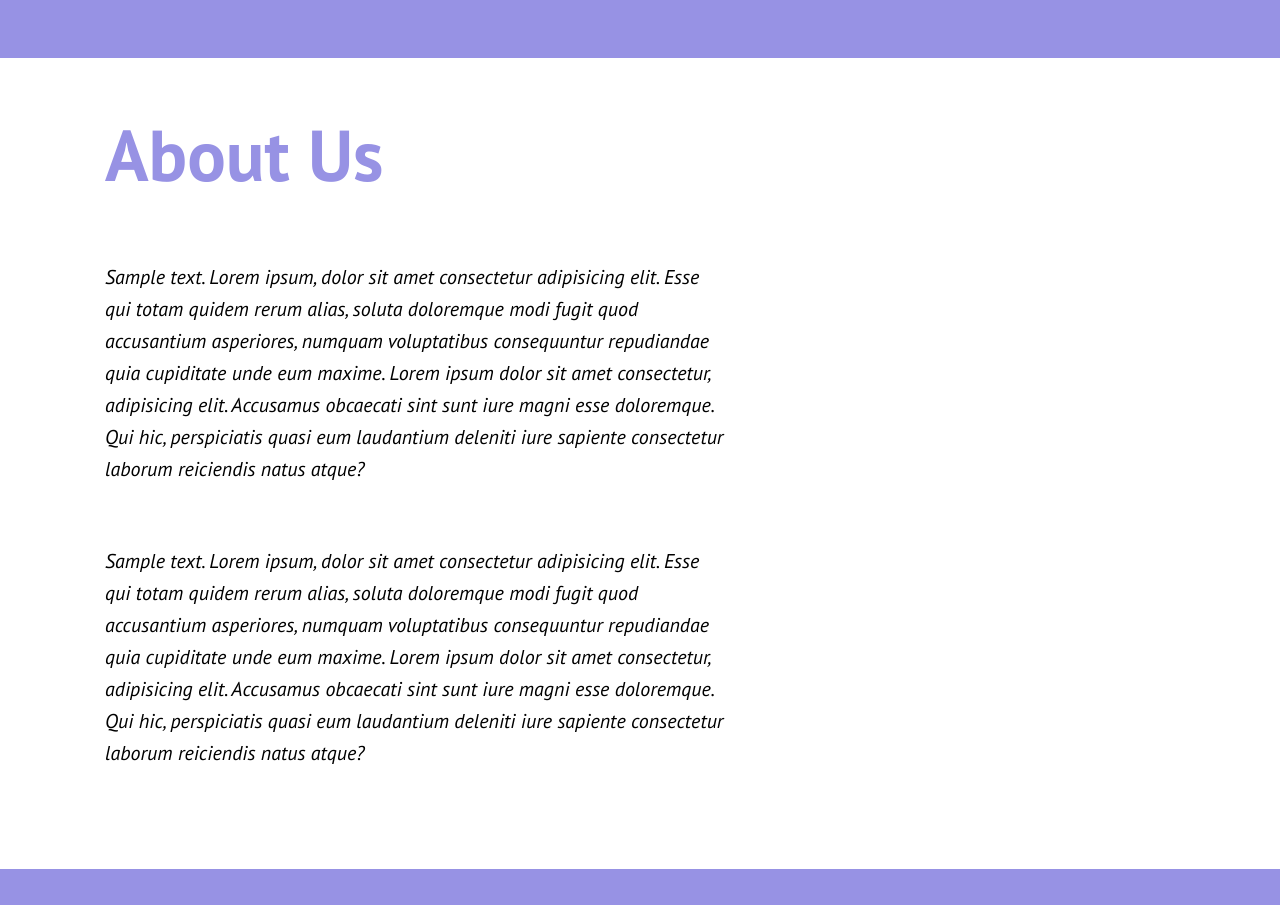
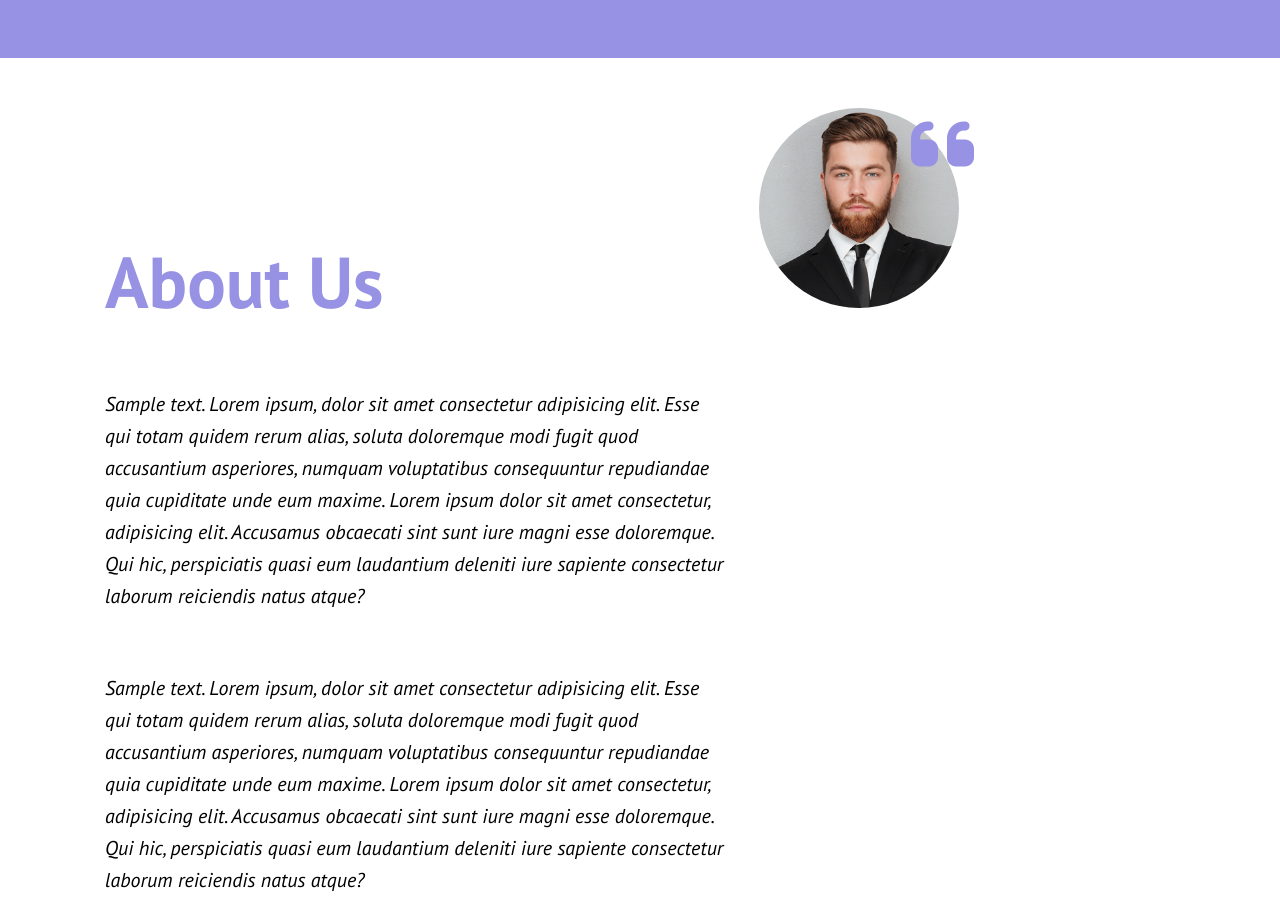
Before and after one commit to rebs-code/htmlcss-responsive-layout, a plain HTML site: page index.html in a window 1280 px wide. Shown: the part 6549-7454 px from the top of the page. Drawn offline with Linux system fonts and the light colour scheme.

Commit message:
feat: section 5 col right image with i positioned

```diff
--- a/css/style.css
+++ b/css/style.css
@@ -22,6 +22,10 @@ p {
 
 .align-center {
     text-align: center;
+}
+
+.width-50 {
+    width: 50%;
 }
 
 .size-16px {
@@ -356,6 +360,39 @@ nav i {
     width: 100%;
 }
 
+/* right col image */
+
+.circle-container2 {
+    position: relative;
+    text-align: right;
+    height: 200px;
+    width: 200px;
+}
+
+.circle-container2::before {
+    content: '';
+    position: absolute;
+    top: 0;
+    left: 0;
+    width: 100%;
+    height: 100%;
+    background-image: url(/img/about.jpg);
+    background-size: contain;
+    background-repeat: no-repeat;
+    border-radius: 50%;
+    z-index: -1;
+}
+
+.circle-container2 i {
+    position: absolute;
+    top: 0;
+    right: -15px;
+    color: var(--violet);
+}
+
+
+
+
 
 /* SIXTH SECTION */
 
--- a/index.html
+++ b/index.html
@@ -176,7 +176,10 @@
                     <p class="size-20px italic bottom-60px">Sample text. Lorem ipsum, dolor sit amet consectetur adipisicing elit. Esse qui totam quidem rerum alias, soluta doloremque modi fugit quod accusantium asperiores, numquam voluptatibus consequuntur repudiandae quia cupiditate unde eum maxime. Lorem ipsum dolor sit amet consectetur, adipisicing elit. Accusamus obcaecati sint sunt iure magni esse doloremque. Qui hic, perspiciatis quasi eum laudantium deleniti iure sapiente consectetur laborum reiciendis natus atque?</p>
                     <p class="size-20px italic bottom-40px">Sample text. Lorem ipsum, dolor sit amet consectetur adipisicing elit. Esse qui totam quidem rerum alias, soluta doloremque modi fugit quod accusantium asperiores, numquam voluptatibus consequuntur repudiandae quia cupiditate unde eum maxime. Lorem ipsum dolor sit amet consectetur, adipisicing elit. Accusamus obcaecati sint sunt iure magni esse doloremque. Qui hic, perspiciatis quasi eum laudantium deleniti iure sapiente consectetur laborum reiciendis natus atque?</p>
                 </div>
-                <div class="right-col">
+                <div class="right-col align-left">
+                    <div class="circle-container2 width-50">
+                        <i class="fa-solid fa-quote-left violet size-72px"></i>
+                    </div>
 
                 </div>
             </div>
```
Also changed, not shown: img/about.jpg (added).
